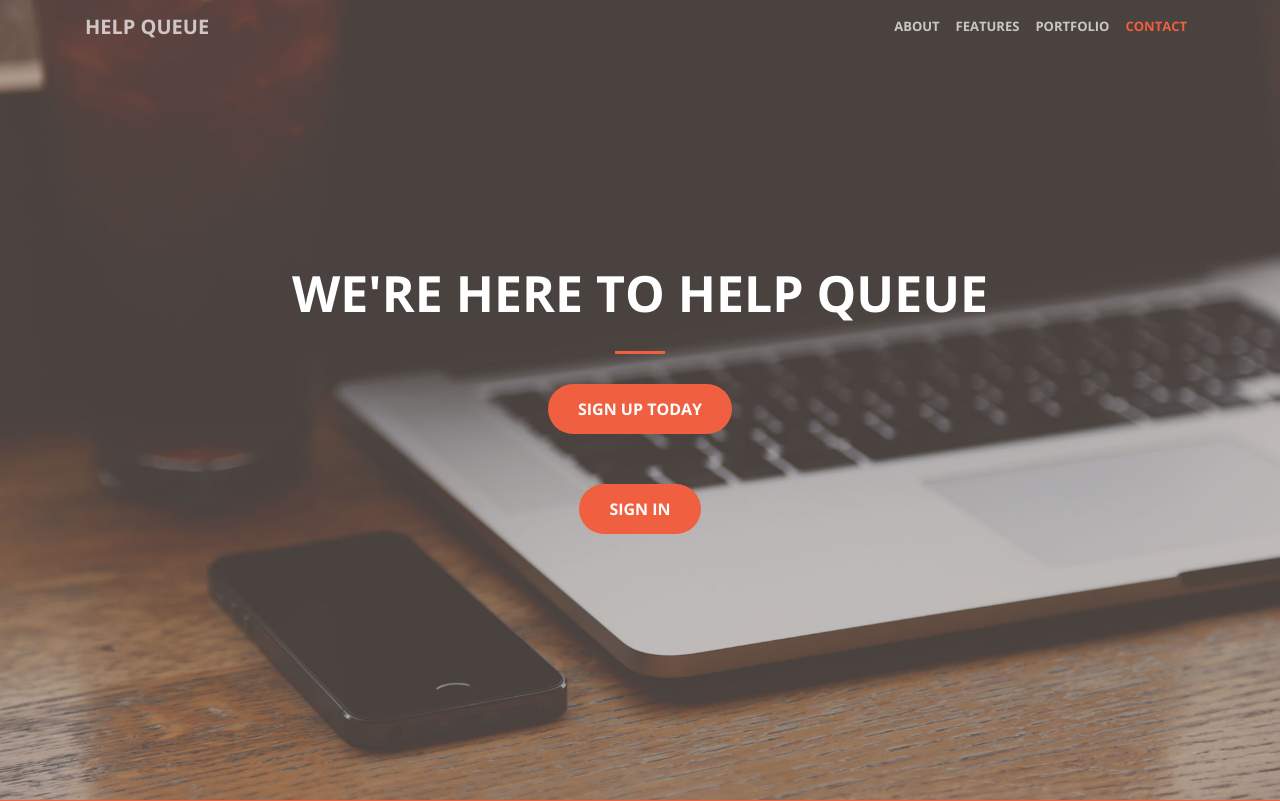
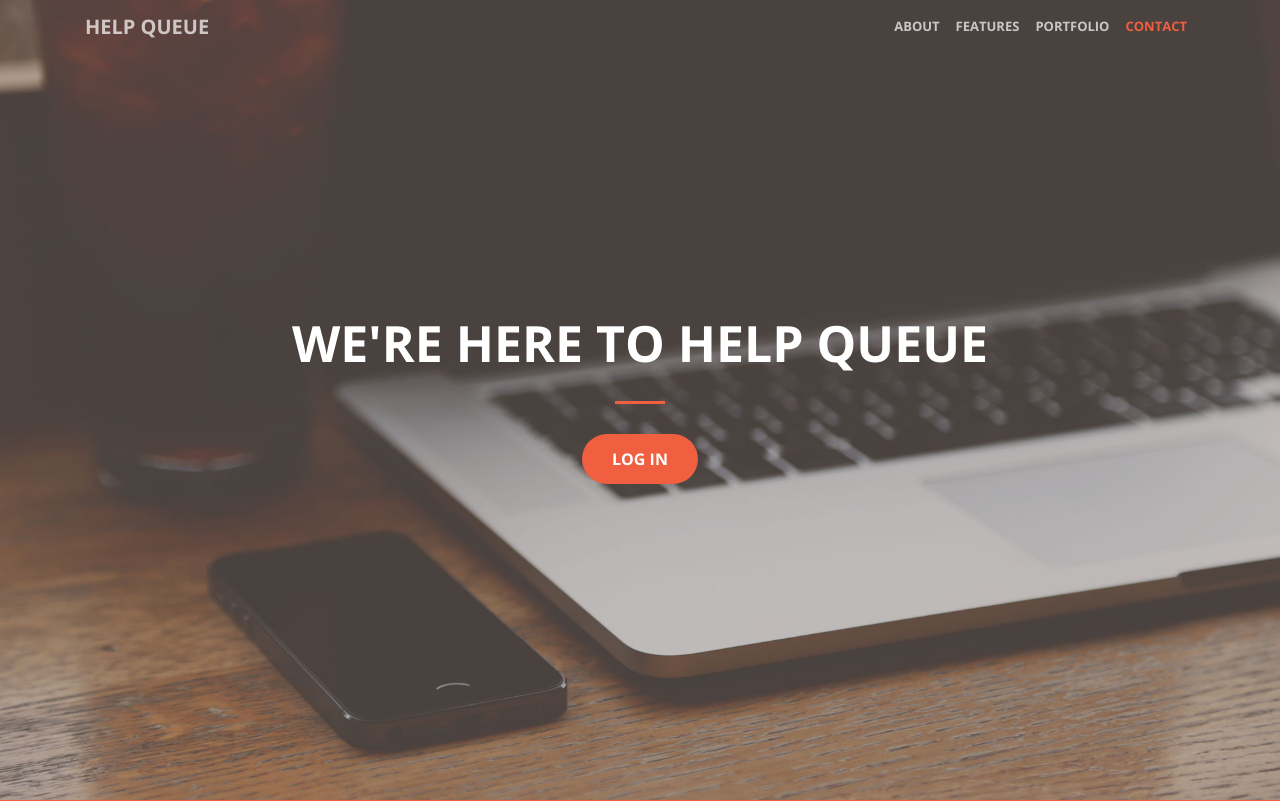
Before and after one commit to kristaboone/helpqueue, a Django app: page / in a window 1280 px wide. Shown: the top 801 px of the page. Run offline with Django 3.2, Linux system fonts and the light colour scheme; some libraries are stand-ins or nearby versions.

Commit message:
Update homepage.html

```diff
--- a/hq/homepage/templates/homepage.html
+++ b/hq/homepage/templates/homepage.html
@@ -75,9 +75,7 @@
             <div class="header-content-inner">
                 <h1 id="homeHeading">We're here to help queue</h1>
                 <hr>
-				<a class="btn btn-primary btn-xl" href="#about">Sign Up Today</a>
-				<p></p>
-				<a class="btn btn-primary btn-xl" href="#about">Sign In</a>
+				<a class="btn btn-primary btn-xl" href="/login">Log In</a>
             </div>
         </div>
     </header>
```
